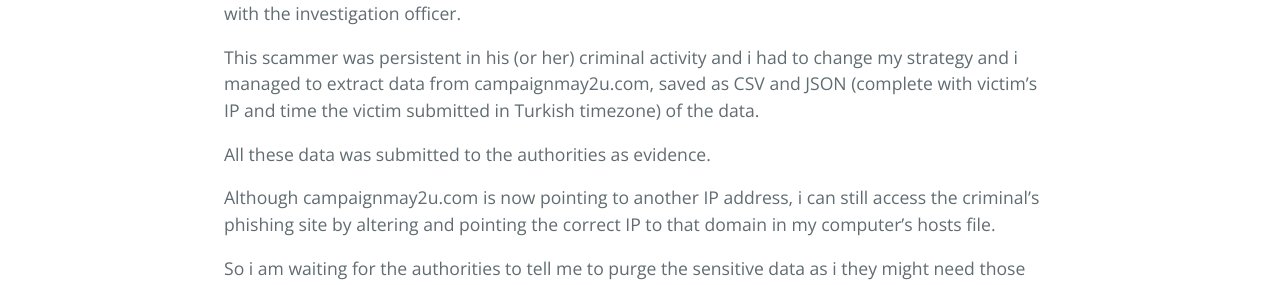
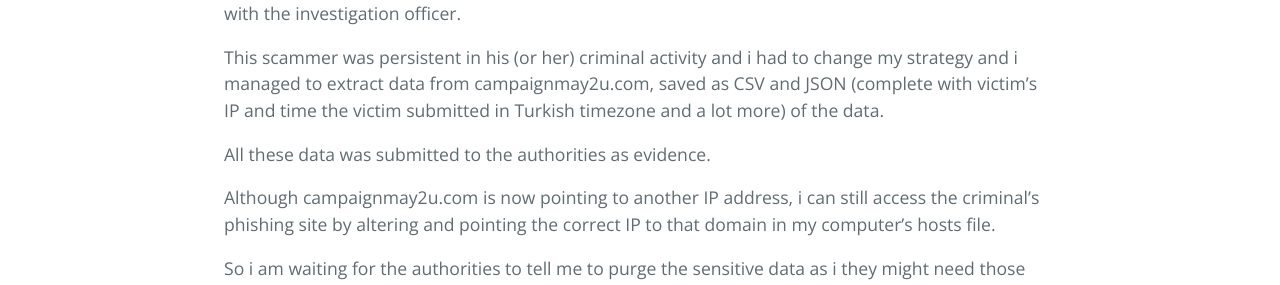
Before and after one commit to muhammadn/muhammadn.github.io, a Jekyll site: the page built from _posts/2021-02-08-collecting-intellgence.md, in a window 1280 px wide. Shown: the part 472-757 px from the top of the page. Built offline with Jekyll 4.4.1, drawn with Linux system fonts in a browser that asks for light colours.

Commit message:
add some words in sentence

```diff
--- a/_posts/2021-02-08-collecting-intellgence.md
+++ b/_posts/2021-02-08-collecting-intellgence.md
@@ -8,7 +8,7 @@ The scammer(phisher) had shutdown onlinemaycampaign.com and hosted it on another
 
 I had only reacted by attacking the phisher again after a victim lost thousands of ringgits after the phisher got his SMS TAC and bought game credits, after that i got in touch with him to get in contact with the investigation officer.
 
-This scammer was persistent in his (or her) criminal activity and i had to change my strategy and i managed to extract data from campaignmay2u.com, saved as CSV and JSON (complete with victim's IP and time the victim submitted in Turkish timezone) of the data.
+This scammer was persistent in his (or her) criminal activity and i had to change my strategy and i managed to extract data from campaignmay2u.com, saved as CSV and JSON (complete with victim's IP and time the victim submitted in Turkish timezone and a lot more) of the data.
 
 All these data was submitted to the authorities as evidence.
 
```
